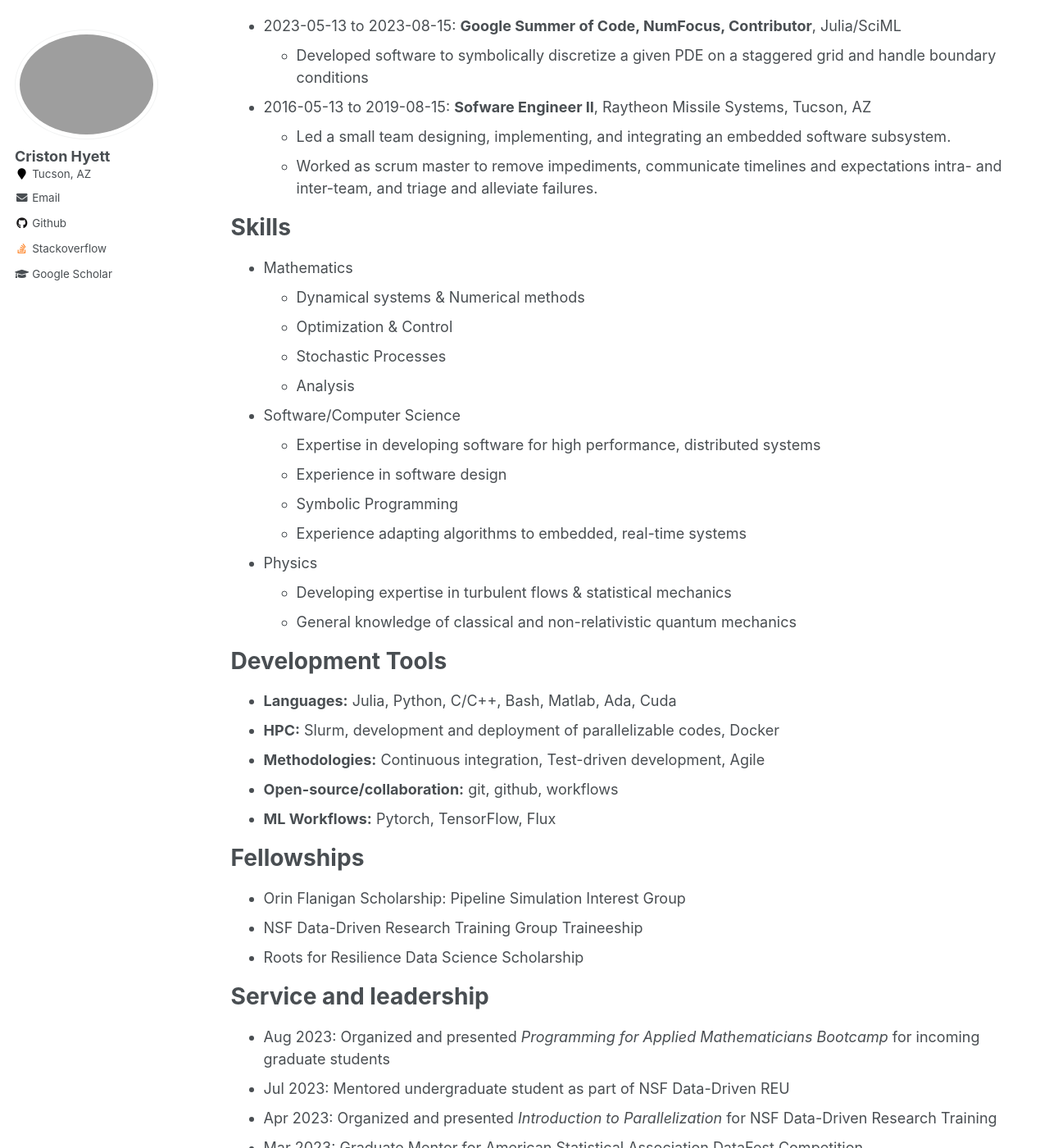
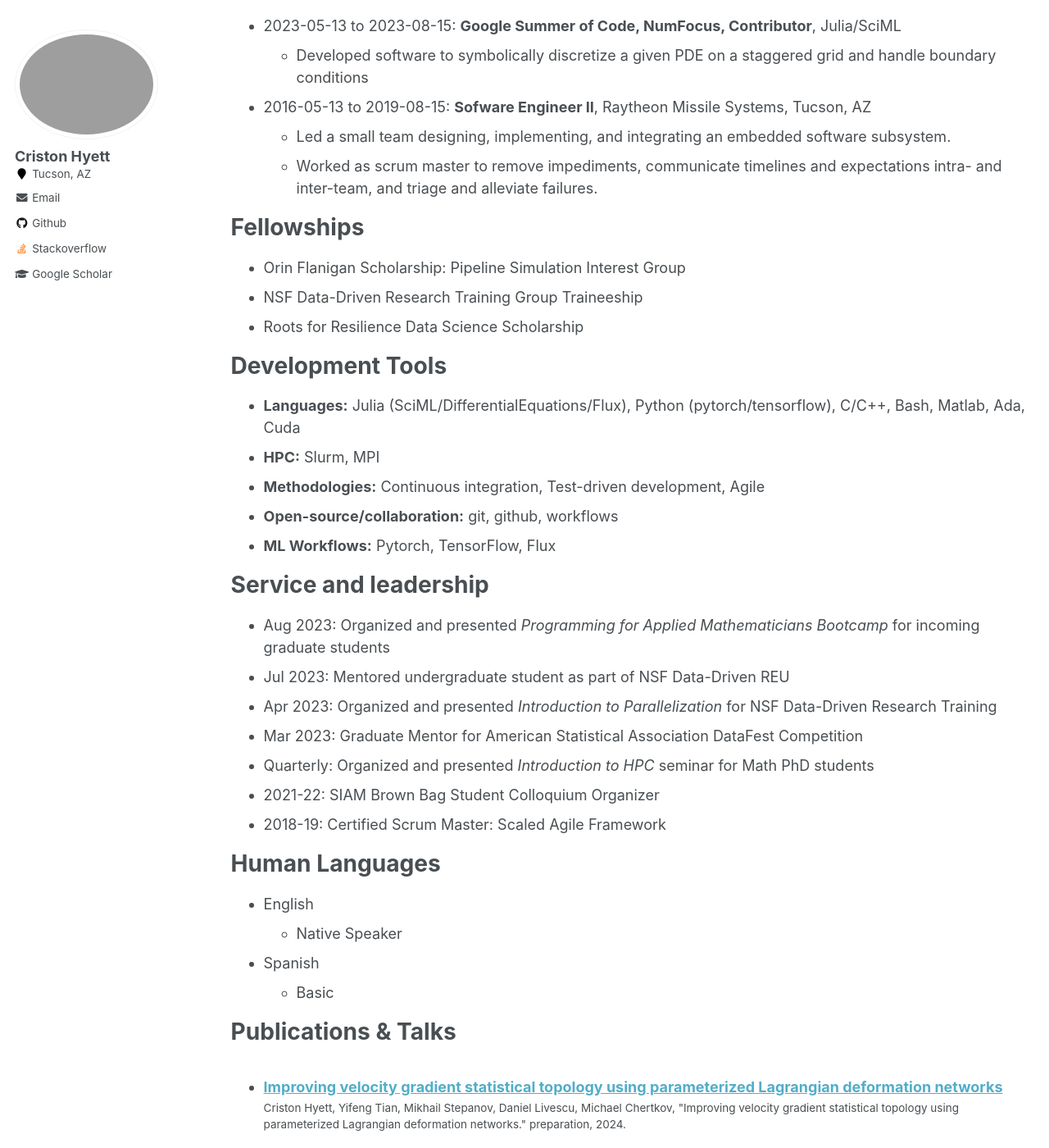
Before and after one commit to cmhyett/cmhyett.github.io, a Jekyll site: the page built from markdown_generator/cv.md, in a window 1280 px wide and 1400 px high, scrolled down 1060 px. Shown: the whole window at 82% size. Built offline with Jekyll 4.4.1, drawn with Linux system fonts in a browser that asks for light colours.

Commit message:
reorganization

```diff
--- a/markdown_generator/cv.md
+++ b/markdown_generator/cv.md
@@ -33,7 +33,6 @@ We incorporate modern ML architectures in physics-informed reduced order models
 We work to determine optimal flows on a natural gas network under the coupled gas and energy grids upon inclusion of intermittent renewable energies and under stressing scenarios.
   * *PDE-constrained optimization, differentiable programming, dynamical systems, numerics, optimal (stochastic) control, optimization under uncertainty*
 
-
 Work experience
 ======
 * 2020-05-13 to present:  __Graduate Student Researcher__, Los Alamos National Laboratory
@@ -47,35 +46,19 @@ Work experience
   * Led a small team designing, implementing, and integrating an embedded software subsystem.
   * Worked as scrum master to remove impediments, communicate timelines and expectations intra- and inter-team, and triage and alleviate failures.
 
-Skills
-======
-* Mathematics
-  * Dynamical systems & Numerical methods
-  * Optimization & Control
-  * Stochastic Processes
-  * Analysis
-* Software/Computer Science
-  * Expertise in developing software for high performance, distributed systems
-  * Experience in software design
-  * Symbolic Programming
-  * Experience adapting algorithms to embedded, real-time systems
-* Physics
-  * Developing expertise in turbulent flows & statistical mechanics
-  * General knowledge of classical and non-relativistic quantum mechanics
-
-Development Tools
-======
-* __Languages:__ Julia, Python, C/C++, Bash, Matlab, Ada, Cuda
-* __HPC:__ Slurm, development and deployment of parallelizable codes, Docker
-* __Methodologies:__ Continuous integration, Test-driven development, Agile
-* __Open-source/collaboration:__ git, github, workflows
-* __ML Workflows:__ Pytorch, TensorFlow, Flux
-
 Fellowships
 ======
 * Orin Flanigan Scholarship: Pipeline Simulation Interest Group
 * NSF Data-Driven Research Training Group Traineeship
 * Roots for Resilience Data Science Scholarship
+
+Development Tools
+======
+* __Languages:__ Julia (SciML/DifferentialEquations/Flux), Python (pytorch/tensorflow), C/C++, Bash, Matlab, Ada, Cuda
+* __HPC:__ Slurm, MPI
+* __Methodologies:__ Continuous integration, Test-driven development, Agile
+* __Open-source/collaboration:__ git, github, workflows
+* __ML Workflows:__ Pytorch, TensorFlow, Flux
 
 Service and leadership
 ======
```
